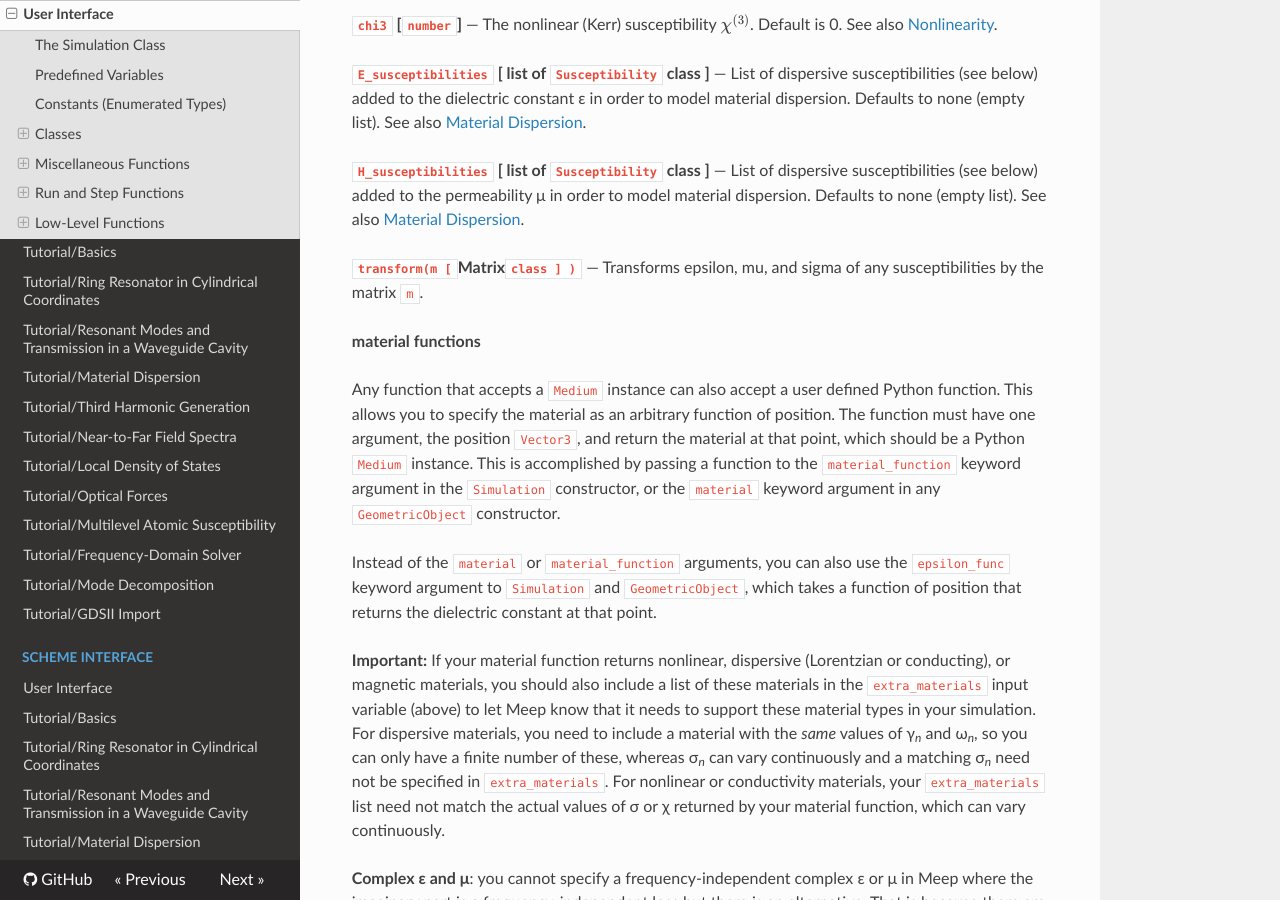
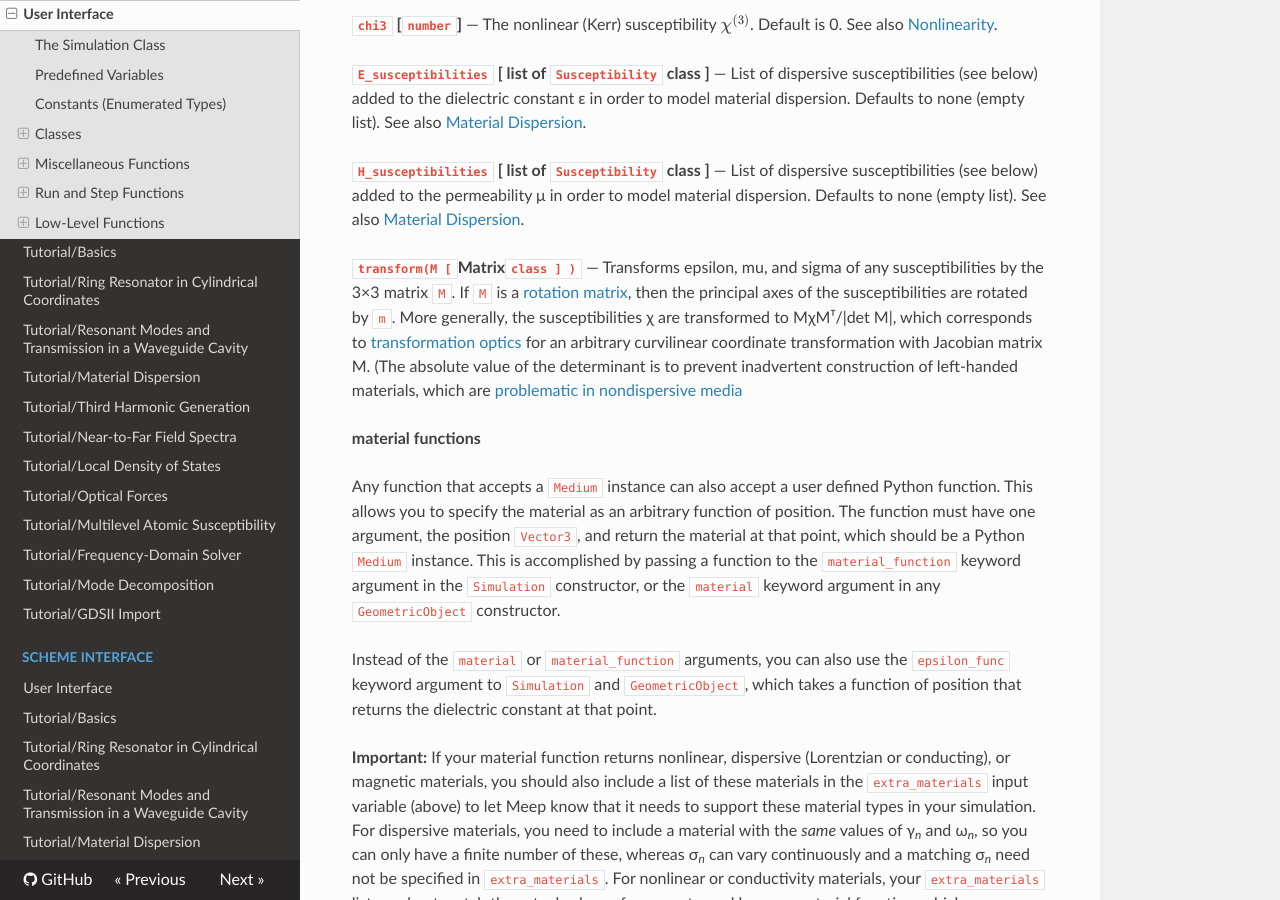
Before and after one commit to NanoComp/meep, an MkDocs documentation site: the page built from doc/docs/Python_User_Interface.md, in a window 1280 px wide and 900 px high, scrolled down 8863 px. Built offline with MkDocs 1.6.1, drawn with Linux system fonts in a browser that asks for light colours; nearby versions of some CDN libraries; formulas are drawn with MathJax 3; old or Windows-style settings are respelled for this version of MkDocs.

Commit message:
clarify transformation function

```diff
--- a/doc/docs/Python_User_Interface.md
+++ b/doc/docs/Python_User_Interface.md
@@ -276,9 +276,9 @@ List of dispersive susceptibilities (see below) added to the dielectric constant
 —
 List of dispersive susceptibilities (see below) added to the permeability μ in order to model material dispersion. Defaults to none (empty list). See also [Material Dispersion](Materials.md#material-dispersion).
 
-**`transform(m [ `Matrix` class ] )`**
-—
-Transforms epsilon, mu, and sigma of any susceptibilities by the matrix `m`.
+**`transform(M [ `Matrix` class ] )`**
+—
+Transforms epsilon, mu, and sigma of any susceptibilities by the 3×3 matrix `M`.  If `M` is a [rotation matrix](https://en.wikipedia.org/wiki/Rotation_matrix), then the principal axes of the susceptibilities are rotated by `m`.  More generally, the susceptibilities χ are transformed to MχMᵀ/|det M|, which corresponds to [transformation optics](http://math.mit.edu/~stevenj/18.369/coordinate-transform.pdf) for an arbitrary curvilinear coordinate transformation with Jacobian matrix M.  (The absolute value of the determinant is to prevent inadvertent construction of left-handed materials, which are [problematic in nondispersive media](https://meep.readthedocs.io/en/latest/FAQ/#why-does-my-simulation-diverge-if-0.)
 
 **material functions**
 
```
